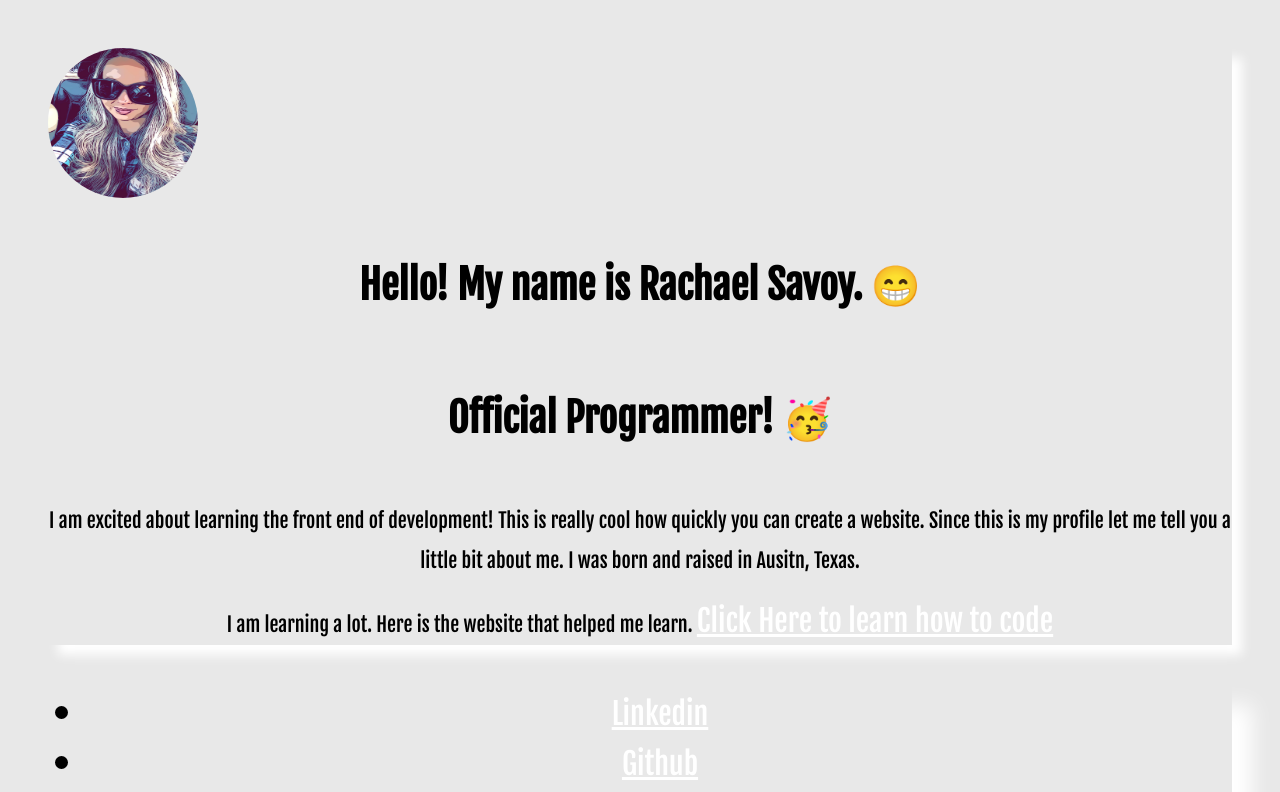
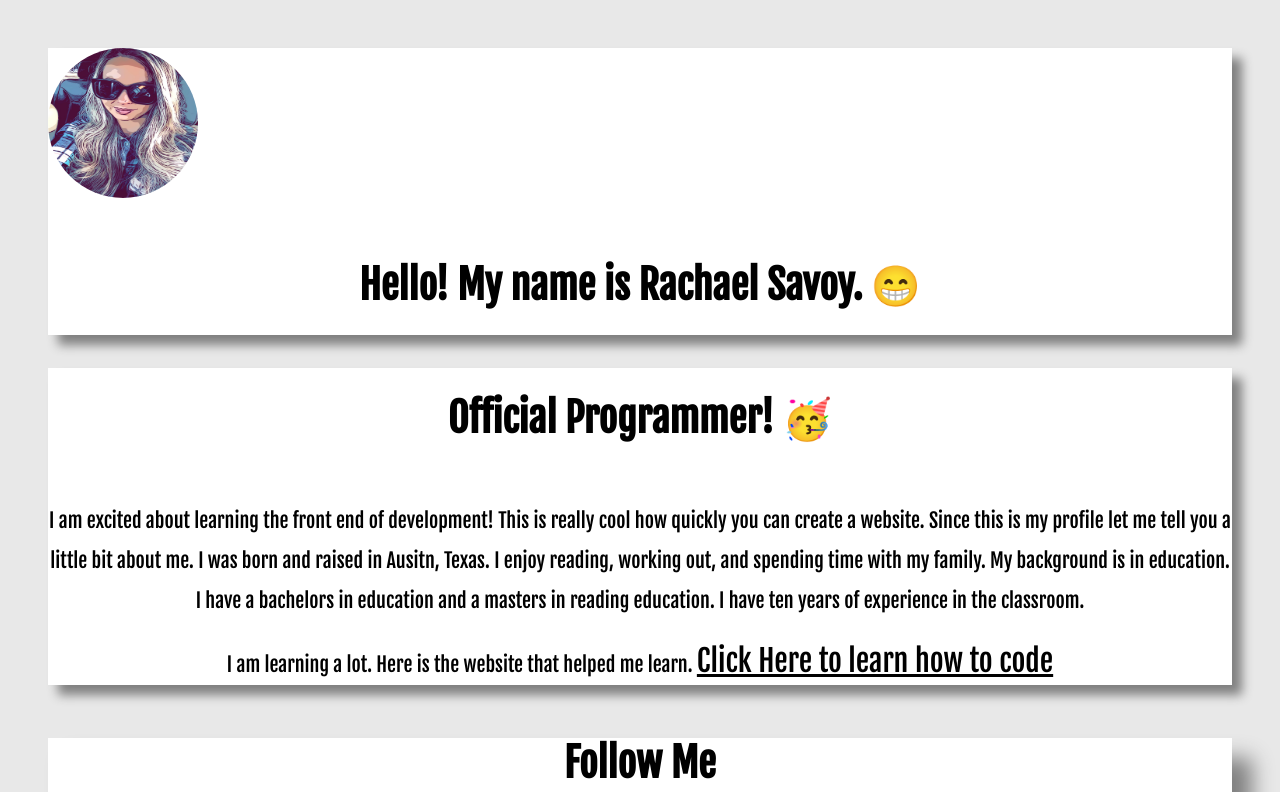
Before and after one commit to rachsavoy/profile, a plain HTML site: page index.html in a window 1280 px wide. Shown: the top 792 px of the page. Drawn offline with Linux system fonts and the light colour scheme.

Commit message:
make my profile prettier

```diff
--- a/index.html
+++ b/index.html
@@ -8,14 +8,20 @@
 </head>
 <body>
   <div class="card-gray">
-
   <img src= "images/rachael_Savoy.jpeg" alt= "Picture of ME!" id="home-page-first-image">
     <h1>Hello! My name is Rachael Savoy. 😁</h1>
+    </div>
+
+    <div class="card-white">
     <h2> Official Programmer! 🥳</h2>
     <p> I am excited about learning the front end of development! This is
       really cool how quickly you can create a website. Since this is my
       profile let me tell you a little bit about me. I was born and raised in
-      Ausitn, Texas.
+      Ausitn, Texas. I enjoy reading, working out, and spending time with my
+      family. My background is in education. I have a bachelors in education
+      and a masters in reading education. I have ten years of experience in the
+      classroom.
+
     </p>
     <p> I am learning a lot. Here is the website that helped me learn.
         <a href= "https://www.lewagon.com" target = "blank"> Click Here
@@ -23,7 +29,9 @@
     </p>
   </div>
 
+
   <div class= "social-links">
+    <h4> Follow Me </h4>
     <ul>
       <li> <a href="https://www.linkedin.com/in/rachael-savoy-6a1b3b1a7/"
         target = "blank"> Linkedin </a> </li>
--- a/style.css
+++ b/style.css
@@ -18,7 +18,14 @@ body {
 
 .card-gray {
   border: 50px;
-  box-shadow: 10px 10px 10px white;
+  box-shadow: 10px 10px 10px gray;
+  background-color: white;
+}
+
+.card-white {
+  border: 50px;
+  box-shadow: 10px 10px 10px gray;
+  background-color: white;
 }
 
 h1 {
@@ -51,12 +58,13 @@ p {
 }
 
 .social-links {
-  box-shadow: 20px 20px 20px white;
+  box-shadow: 20px 20px 20px gray;
   text-align: center;
+  background-color: white;
 }
 
 a {
-  color: white;
+  color: black;
   text-decoration: underline;
   text-align: center;
   font-size: 30px;
```
